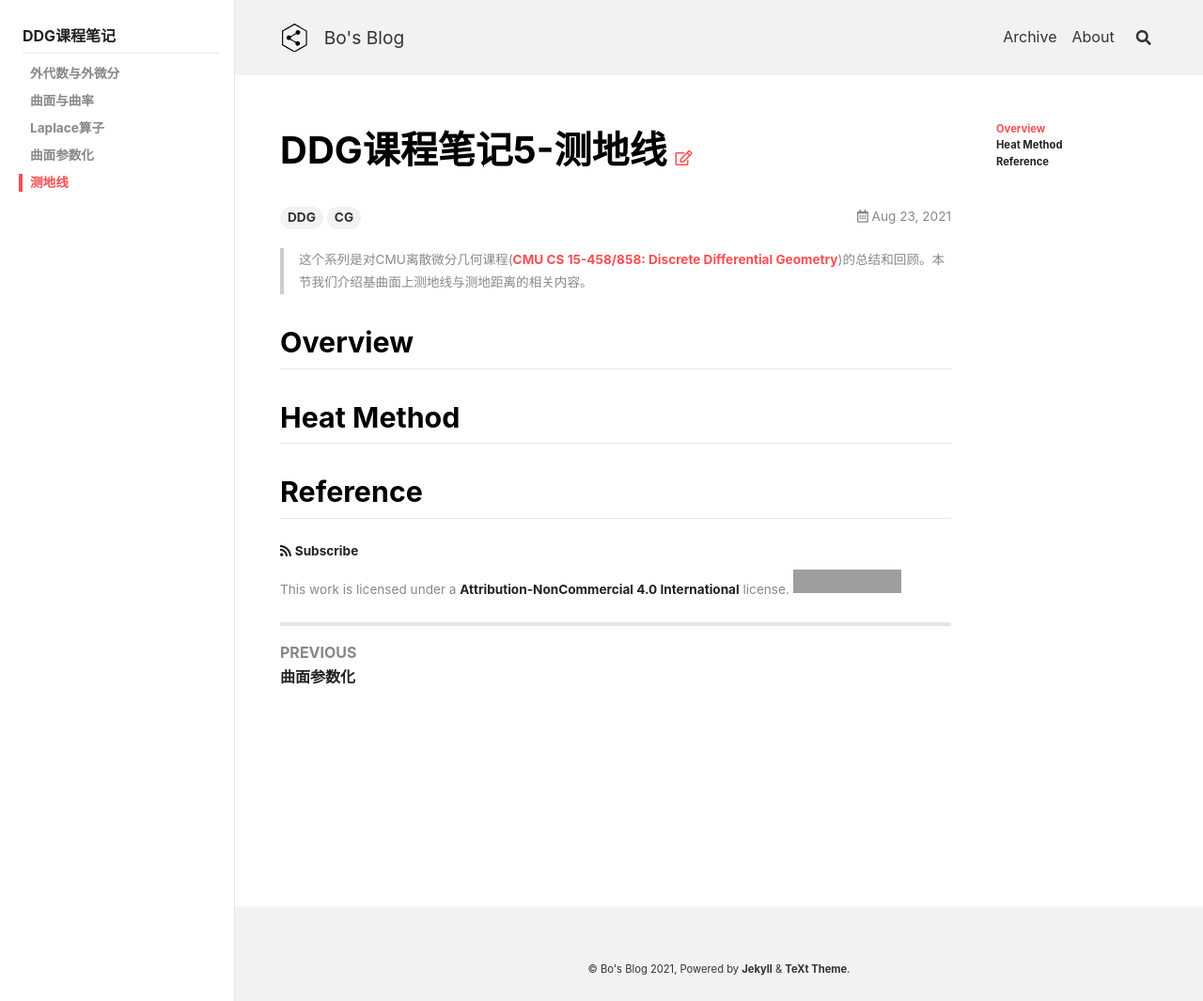
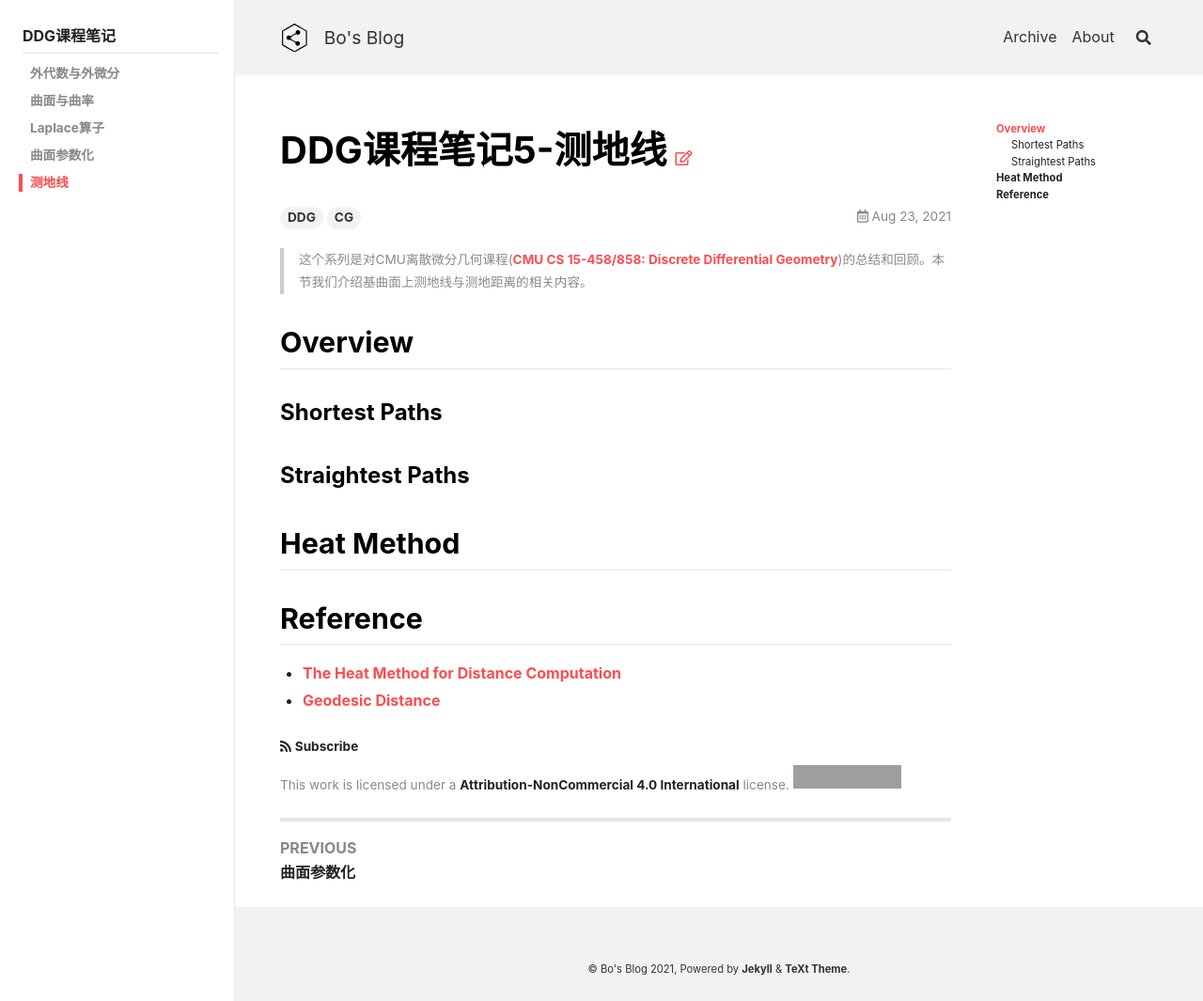
Before and after one commit to peng00bo00/peng00bo00_previous_blog, a Jekyll site: the page built from _posts/2021-08-23-DDG-NOTES-5.md, in a window 1280 px wide. Shown: the whole page at 94% size. Built offline with Jekyll 4.4.1, drawn with Linux system fonts in a browser that asks for light colours; nearby versions of some CDN libraries; grey boxes are pictures that could not be loaded.

Commit message:
Update 2021-08-23-DDG-NOTES-5.md

```diff
--- a/_posts/2021-08-23-DDG-NOTES-5.md
+++ b/_posts/2021-08-23-DDG-NOTES-5.md
@@ -14,6 +14,12 @@ sidebar:
 
 ## Overview
 
+### Shortest Paths
+
+### Straightest Paths
+
 ## Heat Method
 
 ## Reference
+- [The Heat Method for Distance Computation](http://www.cs.cmu.edu/~kmcrane/Projects/HeatMethod/index.html)
+- [Geodesic Distance](https://geometrycollective.github.io/geometry-processing-js/projects/geodesic-distance/index.html)
```
